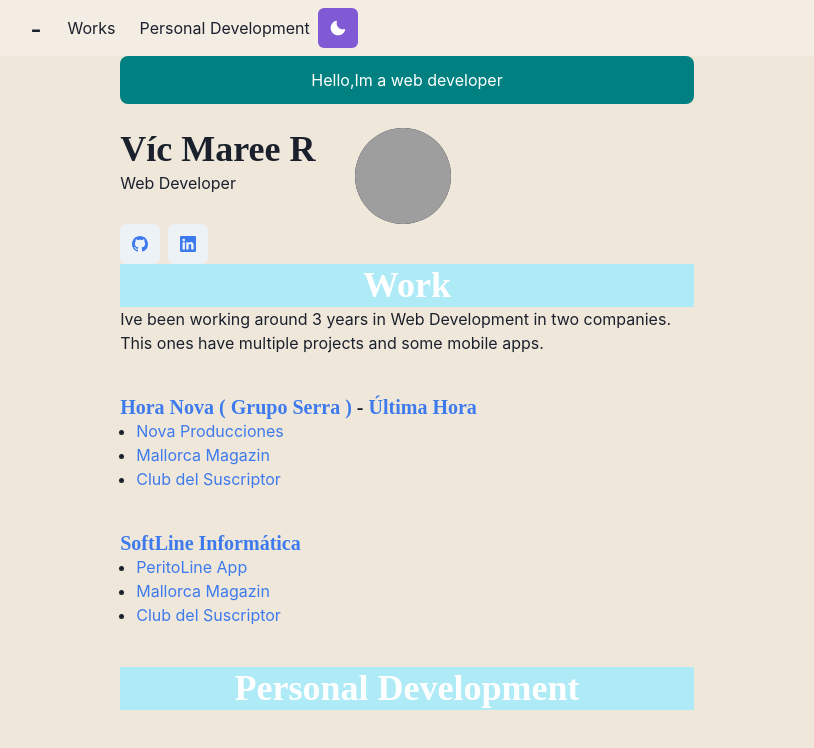
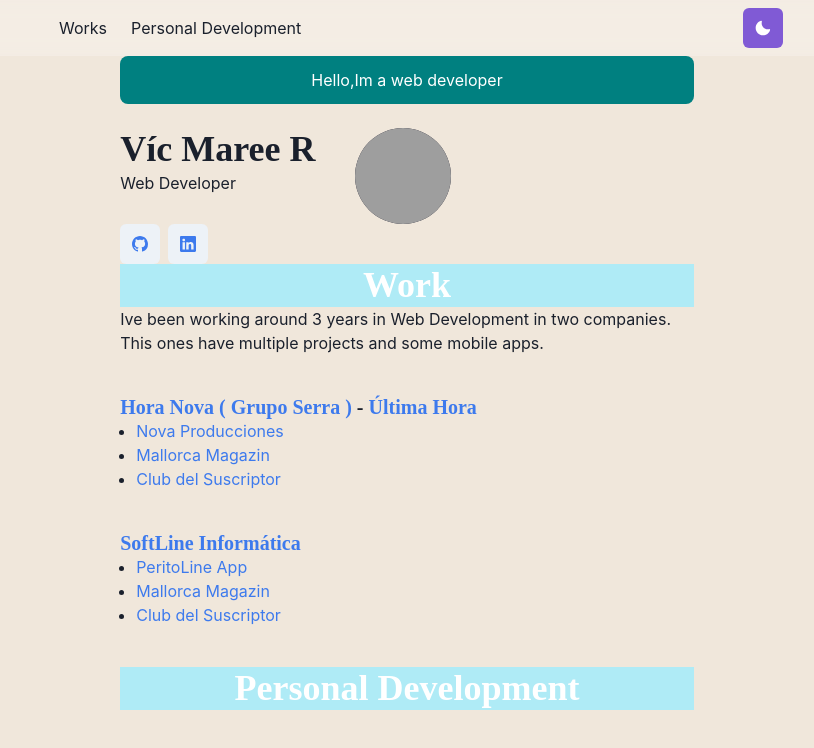
Before and after one commit to AppDeveloperVM/portfolio, a Next.js app: page / in a window 1280 px wide. Shown: the top 748 px of the page, without its empty margins (233-1047 px from the left). Built offline with nearby package versions, Linux system fonts and the light colour scheme; grey boxes are pictures that could not be loaded; a web font is replaced by a local one.

Commit message:
Theme toggle button aligned to right

```diff
--- a/components/layouts/navbar.js
+++ b/components/layouts/navbar.js
@@ -54,16 +54,16 @@
             >
                 <Flex align="center" mr={5}>
                     <Heading as="h1" size="lg" letterSpacing={'tighter'}>
-                        -
+
                     </Heading>
                 </Flex>
 
                 <Stack
-                direction={{ base:'column', md: 'row'}}
-                display={{base: 'none', md: 'flex'}}
-                width={{ base: 'full', md: 'auto' }}
-                alignItems="center"
-                mt={{base: 4, md: 0}}
+                    direction={{ base:'column', md: 'row'}}
+                    display={{ base: 'none', md: 'flex'}}
+                    width={{ base: 'full', md: 'auto' }}
+                    alignItems="center"
+                    mt={{base: 4, md: 0}}
                 >
                     <LinkItem href="/works" path={path}>
                         Works
@@ -73,7 +73,11 @@
                         Personal Development
                         </LinkItem>
                 </Stack>
-                <ThemeToggleButton />
+
+                <Box flex={1} align="right">
+                    <ThemeToggleButton />
+                </Box>
+
             </Container>
         </Box>
     )
```
